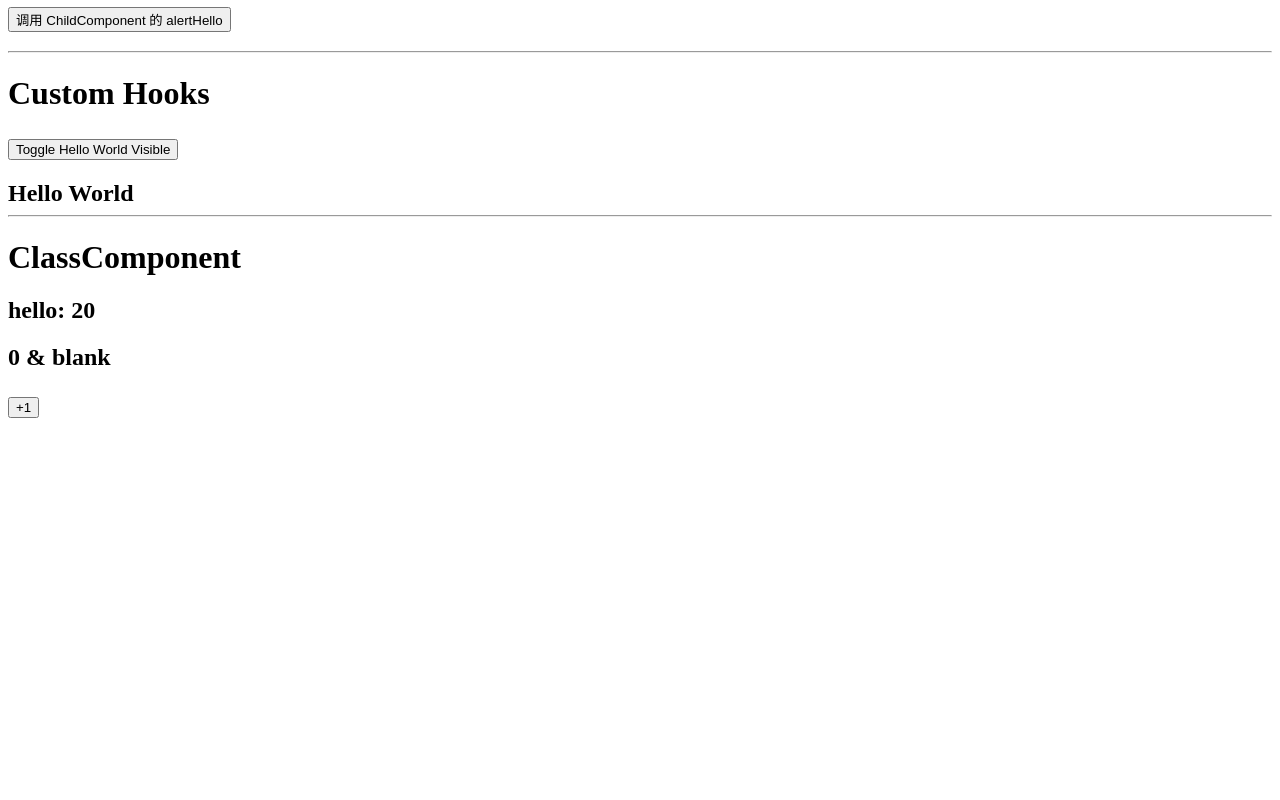
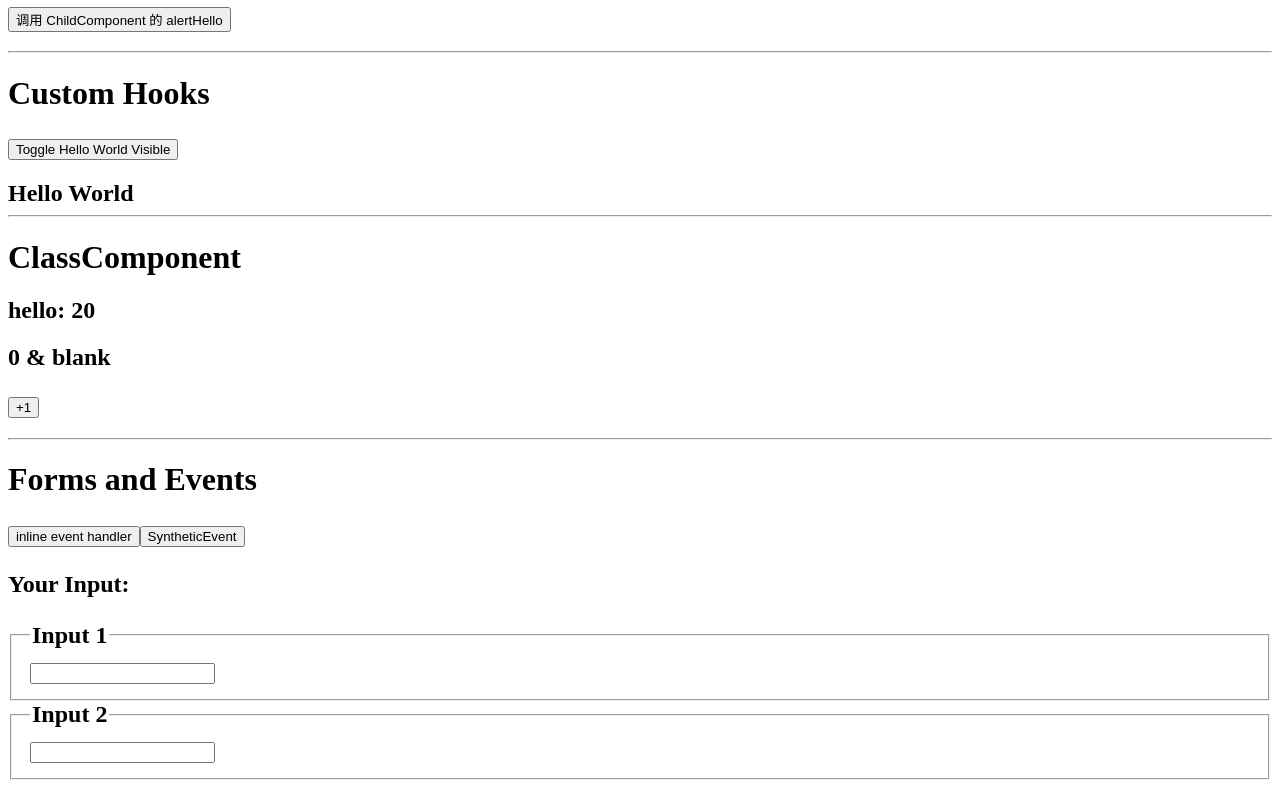
Before and after one commit to LiangNiang/react-ts-cheatsheet, a React (Vite) app: page / in a window 1280 px wide. Shown: the part 353-1153 px from the top of the page. Before the commit the page ends 800 px from the top, so only its background shows below. Built offline with nearby package versions, Linux system fonts and the light colour scheme.

Commit message:
:sparkles: 增加了事件处理的例子

```diff
--- /dev/null
+++ b/src/forms-events.tsx
@@ -0,0 +1,64 @@
+import { ChangeEventHandler, FormEvent, SyntheticEvent, useState, MouseEvent } from 'react'
+
+
+const FormsAndEvents = () => {
+  const [value, setValue] = useState<string>('')
+  const [value2, setValue2] = useState<string>('')
+
+  /** 如果不是那么关心事件的具体类型，可以简单的使用  React.SyntheticEvent */
+  const handleBtn2Click = (ev: SyntheticEvent) => {
+    /**
+     * 如下会报错，因为 SyntheticEvent 并没有 clientX 和 clientY 属性，但实际上点击按钮的 ev 是有这两个属性的
+     * 可以替换成 React.MouseEvent<HTMLButtonElement>
+     */
+    // @ts-ignore
+    console.log(ev.clientX, ev.clientY)
+  }
+
+  /**
+   * 单独定义事件处理函数
+   * 第一种写法：将类型写在 = 右边
+   * 更多的事件类型
+   * @see {@link https://react-typescript-cheatsheet.netlify.app/docs/basic/getting-started/forms_and_events#list-of-event-types}
+   */
+  const handleInputChange = (ev: FormEvent<HTMLInputElement>): void => {
+    setValue(ev.currentTarget.value)
+  }
+
+  /**
+   * 单独定义事件处理函数
+   * 第二种写法：直接定义事件处理函数本身，将类型写于 = 左边
+   */
+  const handleInput2Change: ChangeEventHandler<HTMLInputElement> = (ev) => {
+    setValue2(ev.currentTarget.value)
+  }
+
+  return (
+    <div>
+      <h1>Forms and Events</h1>
+      <h2>
+        <button
+          // 如果性能不是问题（ 通常情况下都不会 ），内联的事件处理都是最简单和方便的
+          // 内联的事件处理函数的类型能够被自动地推断
+          onClick={(ev) => {
+            console.log(ev)
+          }}
+        >inline event handler</button>
+        <button onClick={handleBtn2Click}>SyntheticEvent</button>
+      </h2>
+      <h2>
+        <p>Your Input: {value}{value2}</p>
+        <fieldset>
+          <legend>Input 1</legend>
+          <input value={value} onChange={handleInputChange} />
+        </fieldset>
+        <fieldset>
+          <legend>Input 2</legend>
+          <input value={value2} onChange={handleInput2Change} />
+        </fieldset>
+      </h2>
+    </div>
+  )
+}
+
+export default FormsAndEvents
--- a/src/main.tsx
+++ b/src/main.tsx
@@ -5,6 +5,7 @@ import UseImperativeHandleExample from './useImperativeHandle'
 import UseReducerExample from './useReducer'
 import CustomHooksExample from './custom-hooks'
 import ClassComponent from './class-components'
+import FormsAndEvents from './forms-events'
 
 ReactDOM.createRoot(document.getElementById('root') as HTMLElement).render(
   <React.StrictMode>
@@ -18,5 +19,7 @@ ReactDOM.createRoot(document.getElementById('root') as HTMLElement).render(
     <CustomHooksExample />
     <hr />
     <ClassComponent message='hello' />
+    <hr />
+    <FormsAndEvents />
   </React.StrictMode>
 )
```
Also changed, not shown: 1 other file (tests, documents, lock files or other folders).
